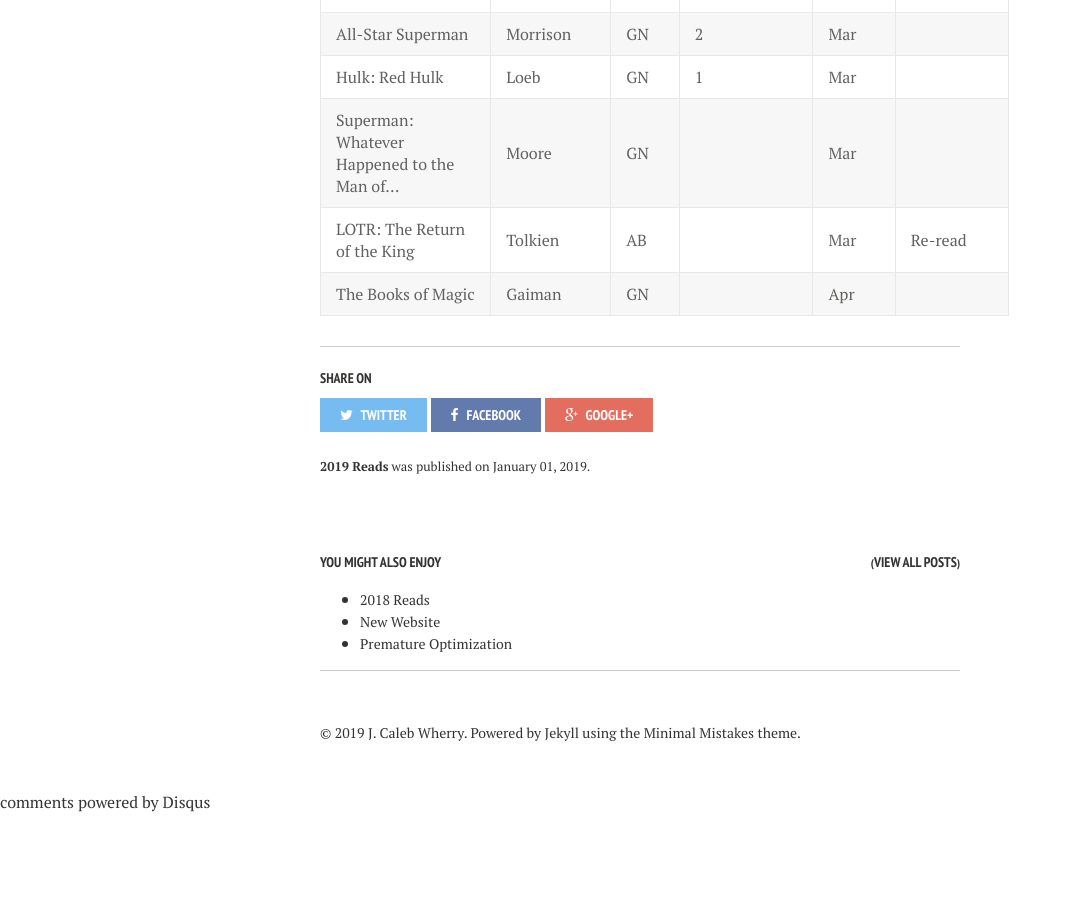
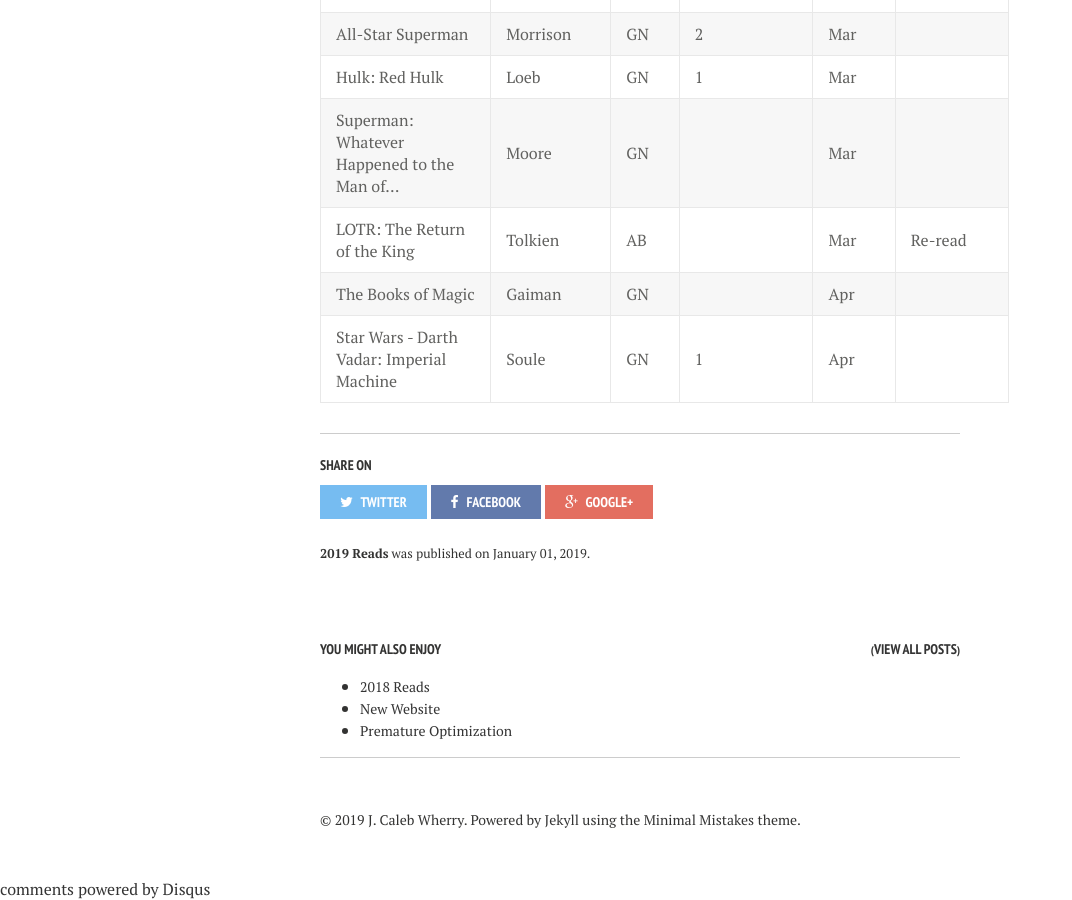
Before and after one commit to calebwherry/calebwherry.github.io, a Jekyll site: the page built from _posts/2019-01-01-2019-Reads.md, in a window 1280 px wide and 900 px high, scrolled down 5113 px. Shown: the whole window, without its empty margins (0-1072 px from the left). Built offline with Jekyll 4.4.1, drawn with Linux system fonts in a browser that asks for light colours; nearby versions of some CDN libraries; comment, search, counter and statistics services are not loaded; before the commit the page ends 5926 px from its top, so only the background shows below that.

Commit message:
Added new 2019 read

```diff
--- a/_posts/2019-01-01-2019-Reads.md
+++ b/_posts/2019-01-01-2019-Reads.md
@@ -103,3 +103,4 @@
 | Superman: Whatever Happened to the Man of...  | Moore          | GN    |              | Mar          |                                               |
 | LOTR: The Return of the King                  | Tolkien        | AB    |              | Mar          | Re-read                                       |
 | The Books of Magic                            | Gaiman         | GN    |              | Apr          |                                               |
+| Star Wars - Darth Vadar: Imperial Machine     | Soule          | GN    | 1            | Apr          |                                               |
```
